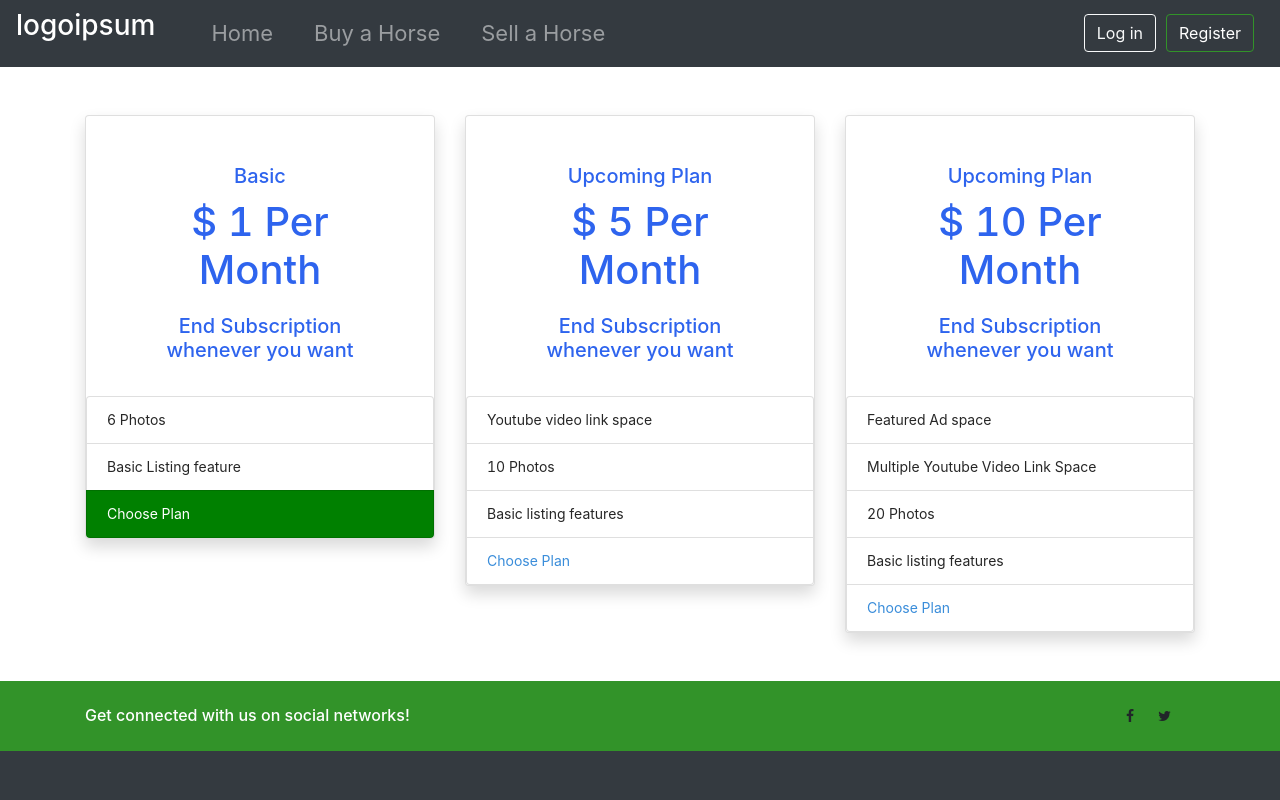
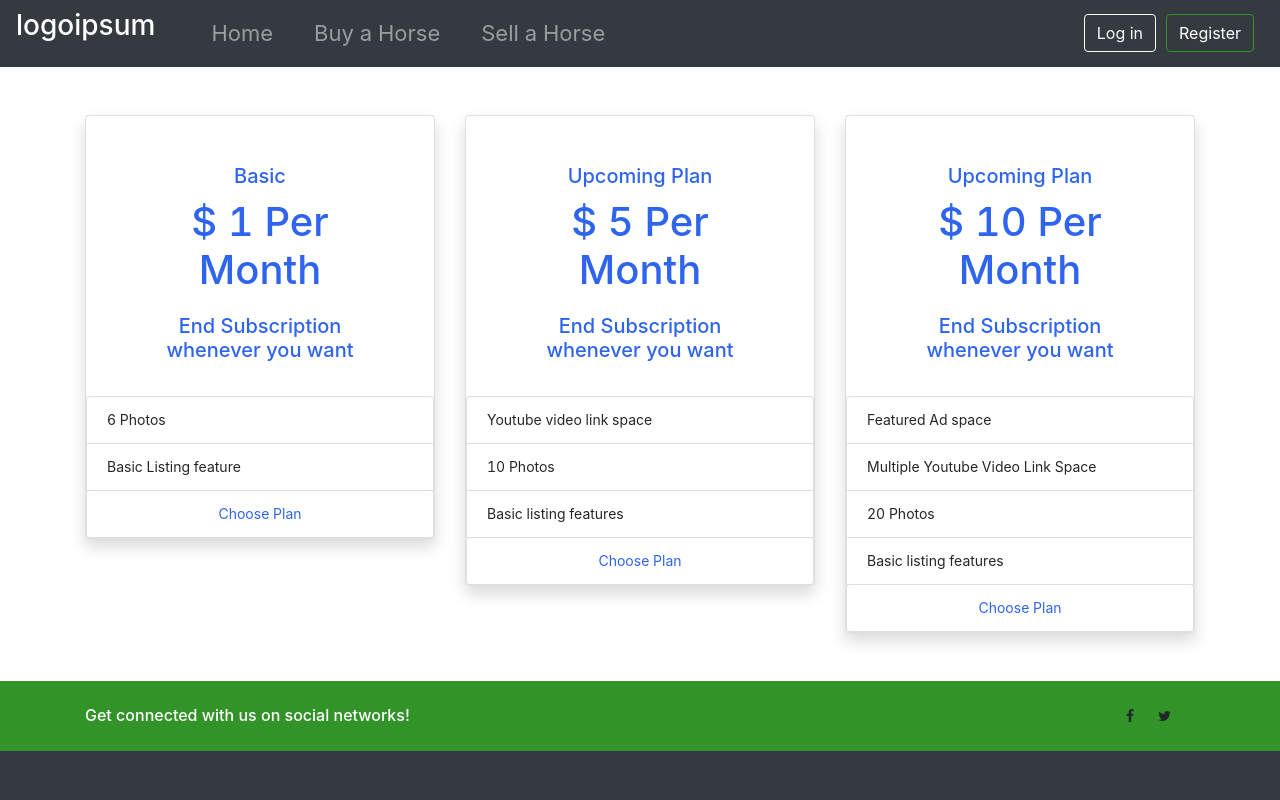
Before and after one commit to B2Gdevs/horse-market-react, a React (Create React App) app: page /subscription-page in a window 1280 px wide. Shown: the top 800 px of the page. Built offline with nearby package versions, Linux system fonts and the light colour scheme.

Commit message:
issue 12 resolved

```diff
--- a/src/MakeListing/subscriptionpage.js
+++ b/src/MakeListing/subscriptionpage.js
@@ -6,6 +6,17 @@ import {Footer} from "../components/footer";
 const Styles = styled.div`
     .card-header-text h1,h5{
         color: #2E64EE !important;
+    }
+    .choose-plan {
+        color: #2E64EE;
+        text-align: center
+    }
+    .choose-plan a {
+        text-decoration: none;
+    }
+    .choose-plan:hover {
+        color: white;
+        background-color:green
     }
 `
 
@@ -27,9 +38,10 @@ const SubscriptionPage = () => {
                                 <ul className="list-group mt-4">
                                     <li className="list-group-item">6 Photos</li>
                                     <li className="list-group-item">Basic Listing feature</li>
-                                    <li className="list-group-item"
-                                        style={{backgroundColor: 'green', color: 'white'}}>Choose Plan
-                                    </li>
+                                    <a href={"/buy-listing"} style={{textDecoration: "none"}}>
+                                        <li className="list-group-item choose-plan">Choose Plan
+                                        </li>
+                                    </a>
                                 </ul>
 
                             </div>
@@ -47,9 +59,10 @@ const SubscriptionPage = () => {
                                     <li className="list-group-item">Youtube video link space</li>
                                     <li className="list-group-item">10 Photos</li>
                                     <li className="list-group-item">Basic listing features</li>
-                                    <li className="list-group-item"
-                                        style={{color: '#3A8DDA'}}>Choose Plan
-                                    </li>
+                                    <a href={"/buy-listing"} style={{textDecoration: "none"}}>
+                                        <li className="list-group-item choose-plan">Choose Plan
+                                        </li>
+                                    </a>
                                 </ul>
 
                             </div>
@@ -68,9 +81,10 @@ const SubscriptionPage = () => {
                                     <li className="list-group-item">Multiple Youtube Video Link Space</li>
                                     <li className="list-group-item">20 Photos</li>
                                     <li className="list-group-item">Basic listing features</li>
-                                    <li className="list-group-item"
-                                        style={{color: '#3A8DDA'}}>Choose Plan
-                                    </li>
+                                    <a href={"/buy-listing"} style={{textDecoration: "none"}}>
+                                        <li className="list-group-item choose-plan">Choose Plan
+                                        </li>
+                                    </a>
                                 </ul>
 
                             </div>
```
